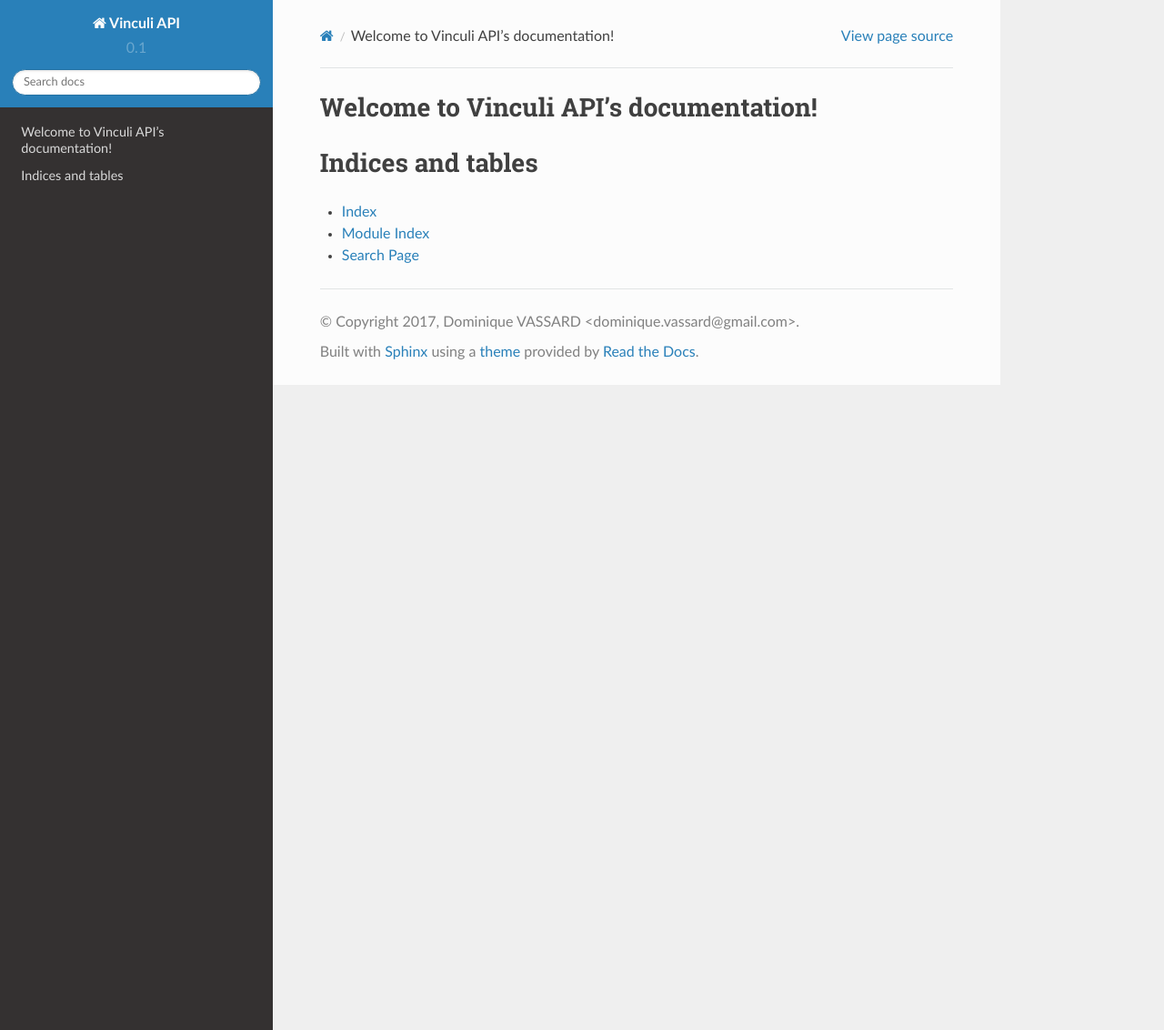
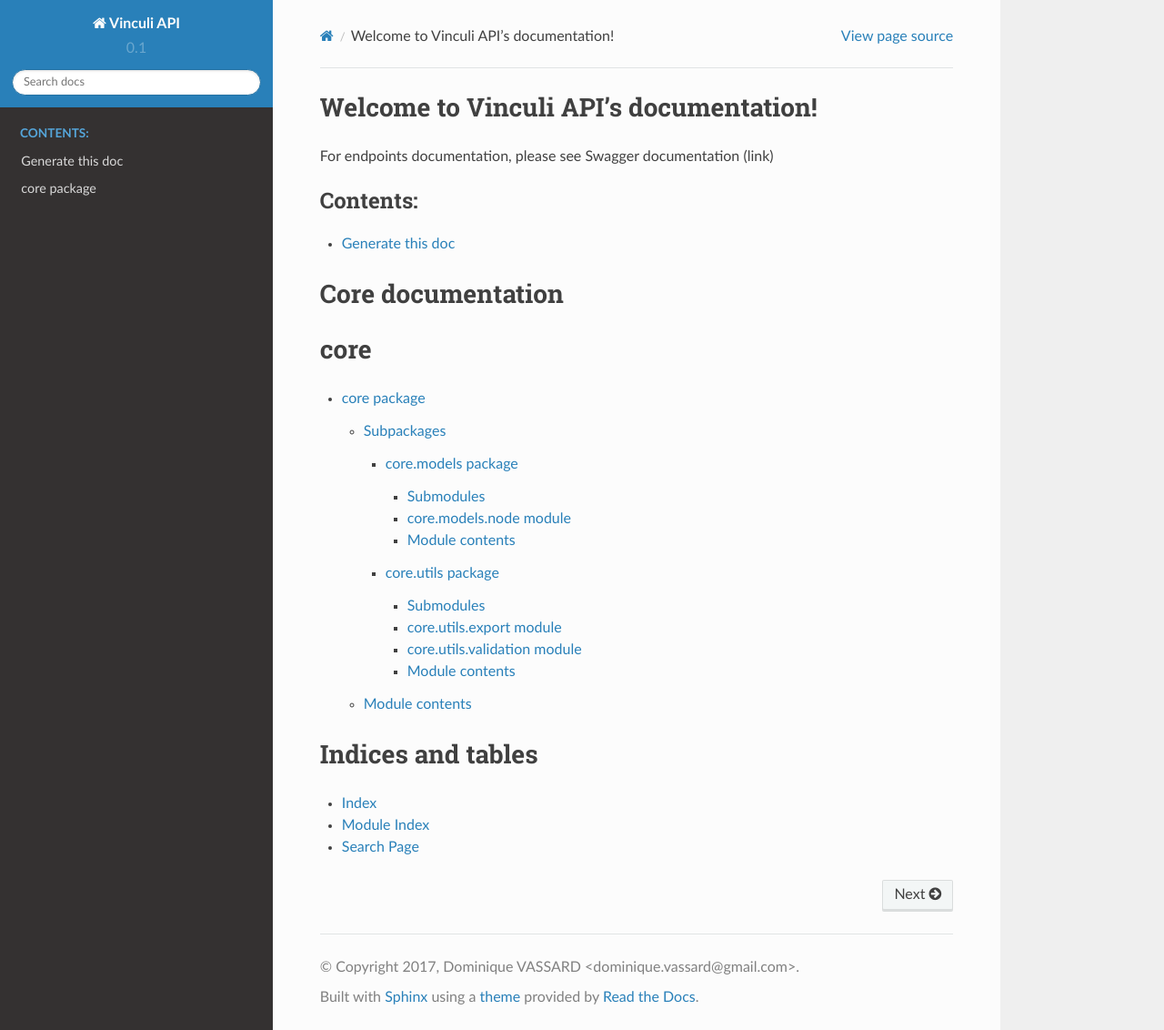
Before and after one commit to dominique-vassard/api-vinculi-python, a Sphinx documentation site: the page built from api/docs/source/index.rst, in a window 1280 px wide and 1132 px high. Shown: the whole window at 91% size. Built offline with Sphinx 7.4.7 and the Read the Docs theme 2.0.0, drawn with Linux system fonts in a browser that asks for light colours.

```diff
--- a/api/docs/source/conf.py
+++ b/api/docs/source/conf.py
@@ -16,10 +16,10 @@
 # add these directories to sys.path here. If the directory is relative to the
 # documentation root, use os.path.abspath to make it absolute, like shown here.
 #
-# import os
-# import sys
-# sys.path.insert(0, os.path.abspath('.'))
+import os
+import sys
 import sphinx_rtd_theme
+sys.path.insert(0, os.path.abspath('./../../'))
 
 
 # -- General configuration ------------------------------------------------
--- /dev/null
+++ b/api/docs/source/core.models.rst
@@ -0,0 +1,22 @@
+core.models package
+===================
+
+Submodules
+----------
+
+core.models.node module
+-----------------------
+
+.. automodule:: core.models.node
+    :members:
+    :undoc-members:
+    :show-inheritance:
+
+
+Module contents
+---------------
+
+.. automodule:: core.models
+    :members:
+    :undoc-members:
+    :show-inheritance:
--- /dev/null
+++ b/api/docs/source/core.rst
@@ -0,0 +1,18 @@
+core package
+============
+
+Subpackages
+-----------
+
+.. toctree::
+
+    core.models
+    core.utils
+
+Module contents
+---------------
+
+.. automodule:: core
+    :members:
+    :undoc-members:
+    :show-inheritance:
--- /dev/null
+++ b/api/docs/source/core.utils.rst
@@ -0,0 +1,30 @@
+core.utils package
+==================
+
+Submodules
+----------
+
+core.utils.export module
+------------------------
+
+.. automodule:: core.utils.export
+    :members:
+    :undoc-members:
+    :show-inheritance:
+
+core.utils.validation module
+----------------------------
+
+.. automodule:: core.utils.validation
+    :members:
+    :undoc-members:
+    :show-inheritance:
+
+
+Module contents
+---------------
+
+.. automodule:: core.utils
+    :members:
+    :undoc-members:
+    :show-inheritance:
--- a/api/docs/source/index.rst
+++ b/api/docs/source/index.rst
@@ -6,11 +6,18 @@
 Welcome to Vinculi API's documentation!
 =======================================
 
+For endpoints documentation, please see Swagger documentation (link)
+
 .. toctree::
    :maxdepth: 2
    :caption: Contents:
 
+   Generate this doc <documentation.rst>
 
+
+Core documentation
+==================
+.. include:: modules.rst
 
 Indices and tables
 ==================
--- /dev/null
+++ b/api/docs/source/modules.rst
@@ -0,0 +1,7 @@
+core
+====
+
+.. toctree::
+   :maxdepth: 4
+
+   core
```
Also changed, not shown: api/docs/source/documentation.rst (added, +12 -0 lines).
